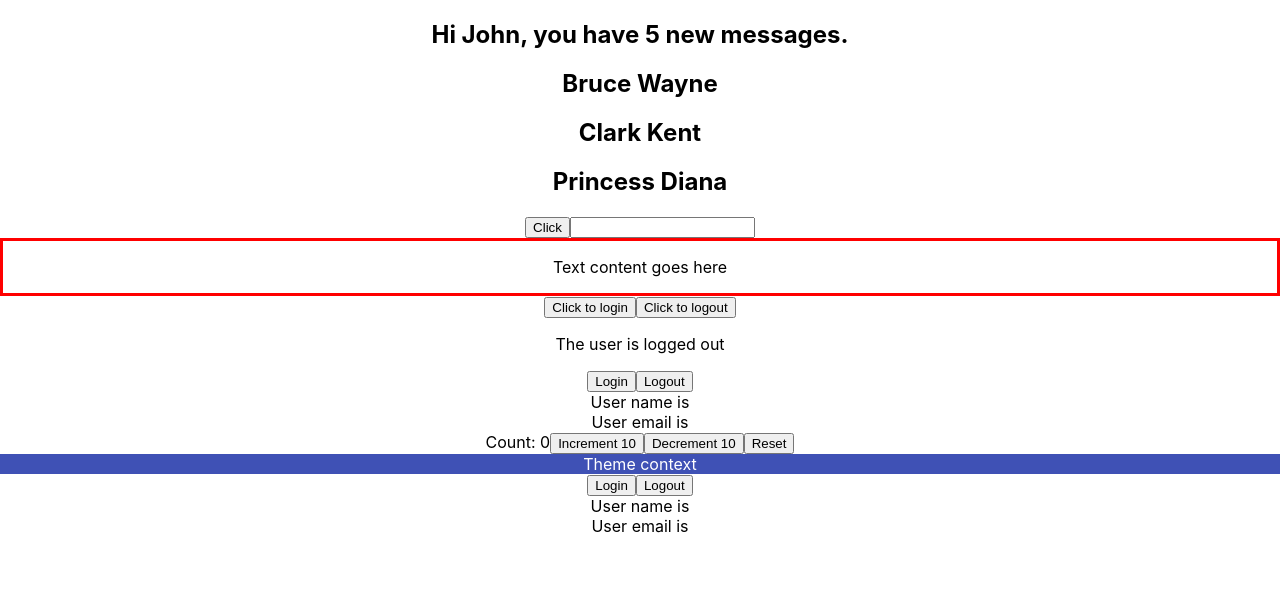
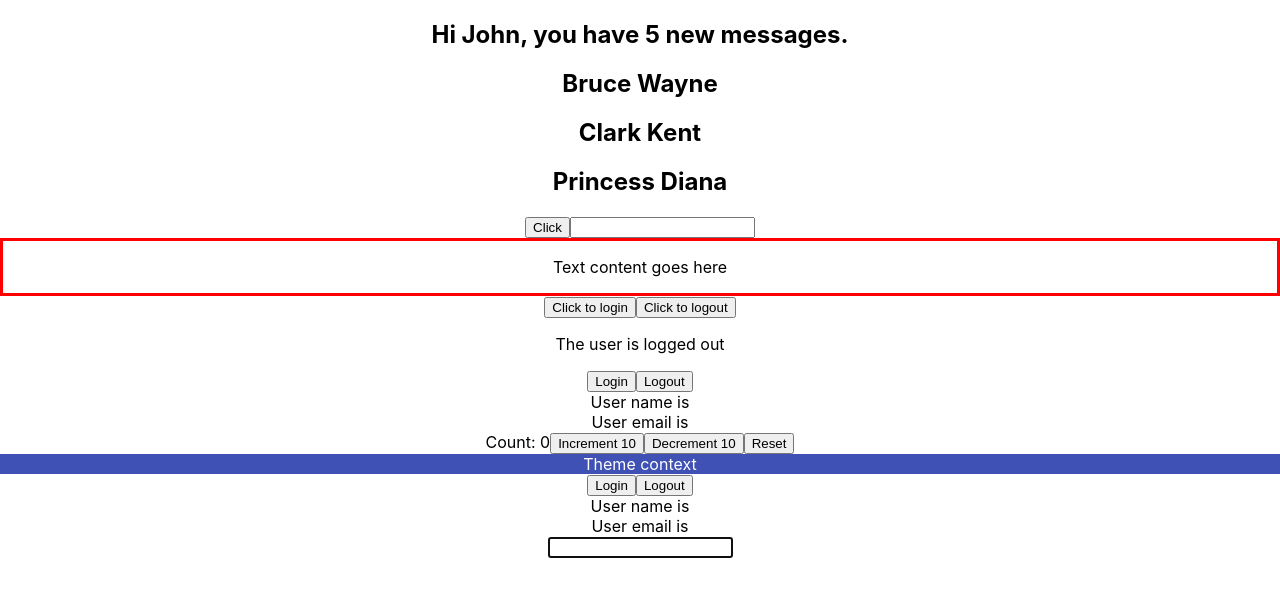
Before and after one commit to mmartins23/react-typescript-tutorial, a React (Create React App) app: page / in a window 1280 px wide. Shown: the top 596 px of the page. Built offline with nearby package versions, Linux system fonts and the light colour scheme.

Commit message:
React TypeScript Tutorial 16 - useRef Hook

```diff
--- a/src/App.tsx
+++ b/src/App.tsx
@@ -11,6 +11,7 @@
 import { Counter } from './components/state/Counter';
 import LoggedIn from './components/state/LoggedIn';
 import {User} from './components/context/User';
+import DomRef from './components/ref/DomRef';
 
 function App() {
 
@@ -46,6 +47,7 @@
       <UserContextProvider>
         <User/>
       </UserContextProvider>
+      <DomRef/>
     </div>
   );
 }
--- /dev/null
+++ b/src/components/ref/DomRef.tsx
@@ -0,0 +1,15 @@
+import { useRef, useEffect } from 'react';
+
+export default function DomRef() {
+    const inputRef = useRef<HTMLInputElement>(null!);
+
+    useEffect(() => {
+        inputRef.current.focus();
+    }, [])
+
+    return (
+        <div>
+            <input type='text' ref={inputRef}></input>
+        </div>
+    )
+}
```
Also changed, not shown: 1 other file (tests, documents, lock files or other folders).
